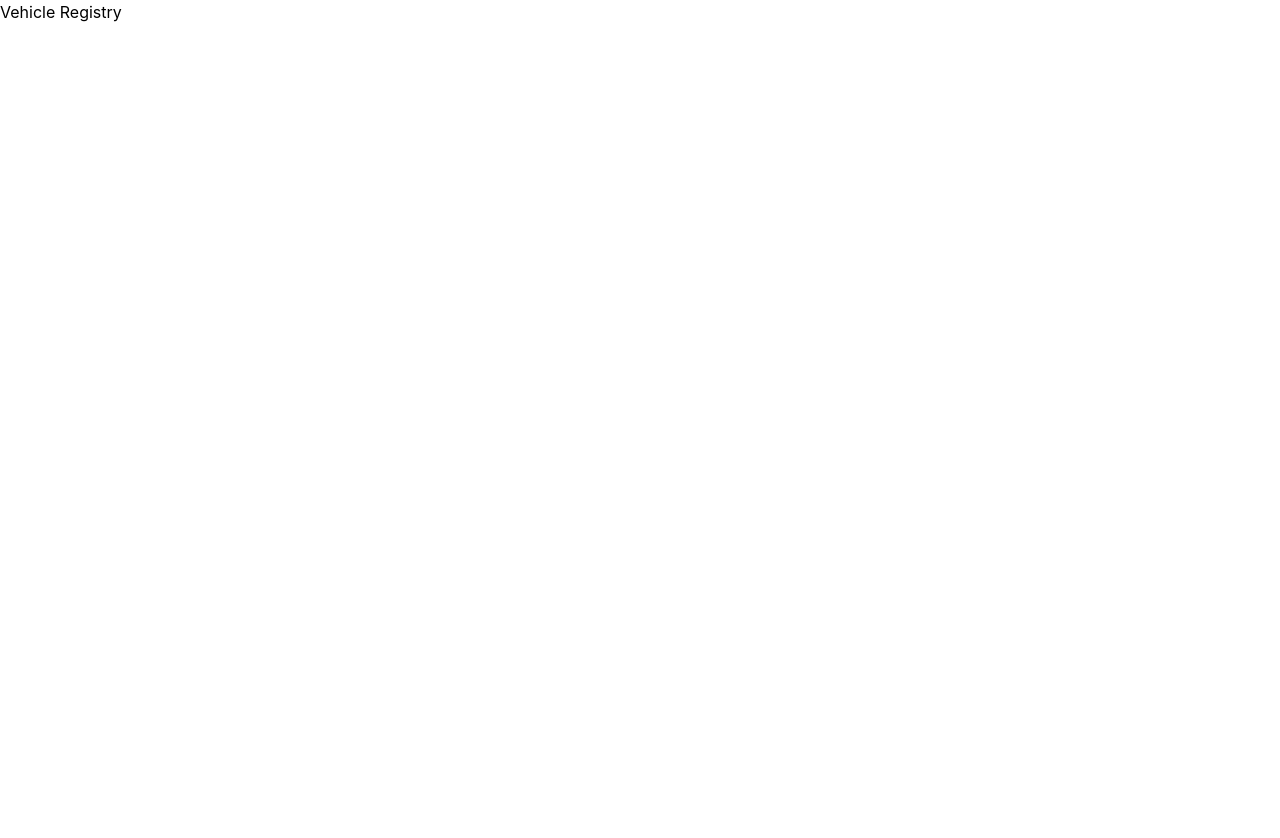
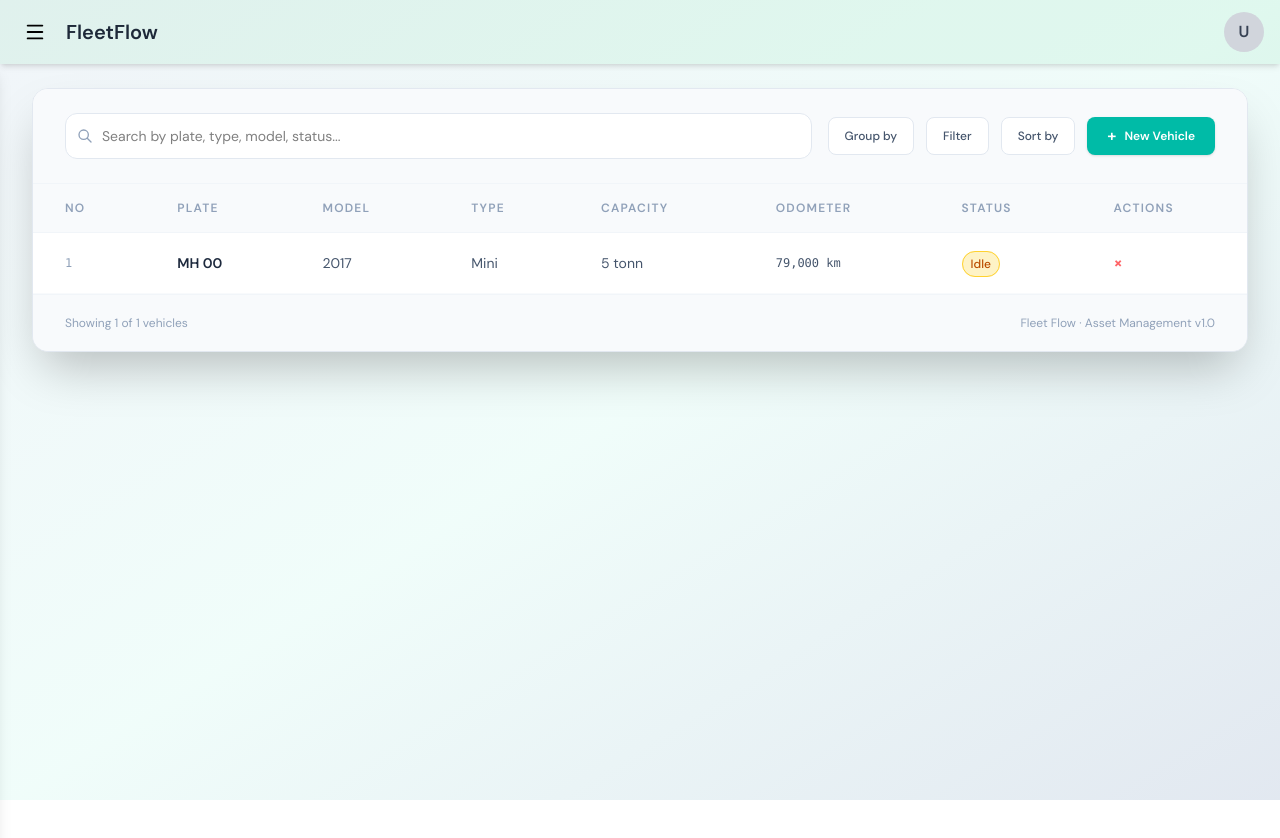
Before and after one commit to shubhamordex/fleetflow, a React (Vite) app in the folder Frontend/Frontend/: page /vehicle-registry in a window 1280 px wide. Shown: the top 838 px of the page. Before the commit the page ends 800 px from the top, so only its background shows below. Built offline with nearby package versions, Linux system fonts and the light colour scheme.

Commit message:
search bar componnent changed

```diff
--- a/Frontend/Frontend/src/App.jsx
+++ b/Frontend/Frontend/src/App.jsx
@@ -13,6 +13,7 @@ import Maintenance from "./pages/Maintenance";
 import TripandExpScreen from "./pages/TripandExpScreen";
 import Performance from "./pages/Performance";
 import Analytics from "./pages/Analytics";
+import VehicleRegistry from "./pages/VehicleRegistry";
 
 function AppContent() {
   return (
@@ -21,7 +22,7 @@ function AppContent() {
       <Routes>
         <Route path="/" element={<LoginPage />} />
         <Route path="/dashboard" element={<Dashboard />} />
-        <Route path="/vehicle-registry" element={<h1>Vehicle Registry</h1>} />
+        <Route path="/vehicle-registry" element={<VehicleRegistry />} />
         <Route path="/trip-dispatcher" element={<TripDispatchPage />} />
         <Route path="/maintenance" element={<Maintenance />} />
         <Route path="/trip-expense" element={<TripandExpScreen />} />
--- a/Frontend/Frontend/src/components/Search.jsx
+++ b/Frontend/Frontend/src/components/Search.jsx
@@ -1,6 +1,7 @@
-const Search = ({ value, onChange, placeholder = "Search..." }) => {
+const Search = ({ value, onChange, placeholder = "Search...", buttonLabel}) => {
   return (
-    <div className="relative flex-1 w-full">
+    <div className="flex flex-col sm:flex-row items-center gap-4 px-8 py-6 border-b border-slate-100 bg-slate-50">
+    <div className="relative flex-1">
       <svg
         className="absolute left-3 top-1/2 -translate-y-1/2 w-4 h-4 text-slate-400"
         fill="none"
@@ -21,6 +22,19 @@ const Search = ({ value, onChange, placeholder = "Search..." }) => {
         className="w-full pl-9 pr-4 py-3 text-sm border border-slate-200 rounded-xl bg-white focus:outline-none focus:ring-2 focus:ring-teal-400 transition"
       />
     </div>
+    <div className="flex gap-3 w-full sm:w-auto">
+            {["Group by", "Filter", "Sort by"].map(label => (
+              <button key={label} className="text-xs px-4 py-2.5 rounded-lg border border-slate-200 bg-white text-slate-600 hover:bg-slate-100 transition font-medium flex-1 sm:flex-none">
+                {label}
+              </button>
+            ))}
+            <button
+              onClick={() => setShowModal(true)}
+              className="text-xs px-5 py-2.5 rounded-lg bg-teal-500 text-white font-semibold hover:bg-teal-600 active:scale-95 transition shadow-sm flex items-center gap-2 flex-1 sm:flex-none justify-center sm:justify-start">
+              <span className="text-base leading-none">+</span> {buttonLabel}
+            </button>
+          </div>
+       </div>
   );
 };
 
--- a/Frontend/Frontend/src/pages/VehicleRegistry.jsx
+++ b/Frontend/Frontend/src/pages/VehicleRegistry.jsx
@@ -81,24 +81,13 @@ export default function VehicleRegistry() {
       <div className="w-full bg-white rounded-2xl shadow-2xl border border-slate-200 overflow-hidden">
 
         {/* Toolbar */}
-        <div className="flex flex-col sm:flex-row items-center gap-4 px-8 py-6 border-b border-slate-100 bg-slate-50">
+        <div >
           <Search
             value={search}
             onChange={e => setSearch(e.target.value)}
             placeholder="Search by plate, type, model, status..."
+              buttonLabel="New Vehicle"
           />
-          <div className="flex gap-3 w-full sm:w-auto">
-            {["Group by", "Filter", "Sort by"].map(label => (
-              <button key={label} className="text-xs px-4 py-2.5 rounded-lg border border-slate-200 bg-white text-slate-600 hover:bg-slate-100 transition font-medium flex-1 sm:flex-none">
-                {label}
-              </button>
-            ))}
-            <button
-              onClick={() => setShowModal(true)}
-              className="text-xs px-5 py-2.5 rounded-lg bg-teal-500 text-white font-semibold hover:bg-teal-600 active:scale-95 transition shadow-sm flex items-center gap-2 flex-1 sm:flex-none justify-center sm:justify-start">
-              <span className="text-base leading-none">+</span> New Vehicle
-            </button>
-          </div>
         </div>
 
         {/* Table */}
```
